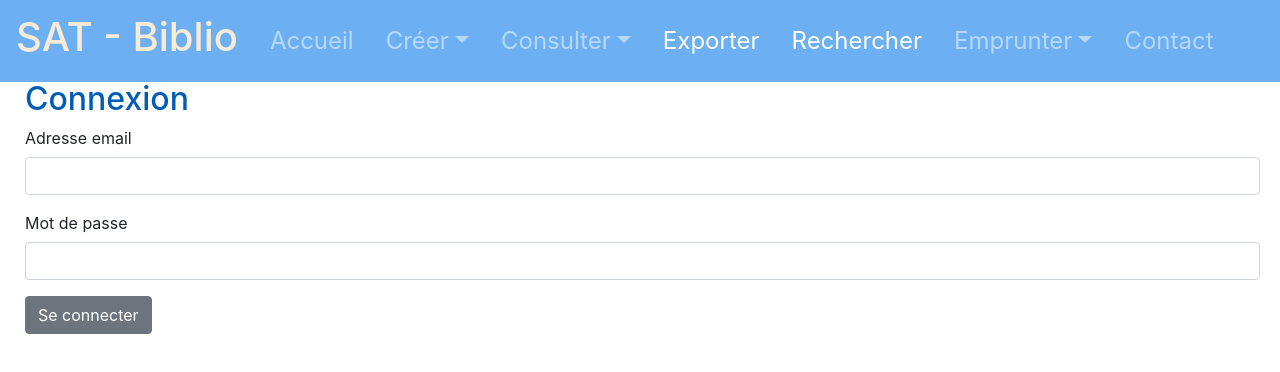
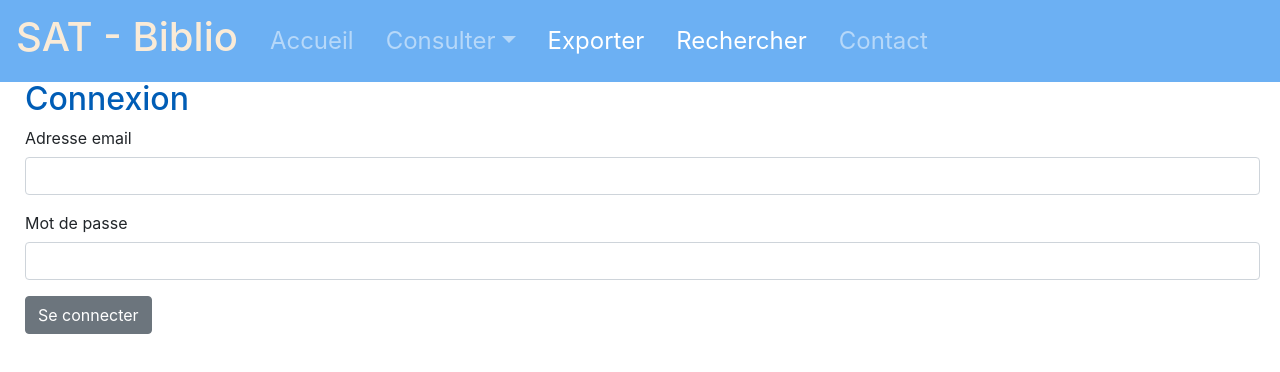
Before and after one commit to clemsciences/sat-biblio-flask, a Vue app in the folder sat-biblio-interface/: page /utilisateur/connexion in a window 1280 px wide. Shown: the top 372 px of the page. Built offline with nearby package versions, Linux system fonts and the light colour scheme; no server answers.

Commit message:
Session management modified

```diff
--- a/sat-biblio-interface/src/App.vue
+++ b/sat-biblio-interface/src/App.vue
@@ -1,15 +1,17 @@
 <template>
   <div id="app">
-    <NavBar/>
+    <NavBar v-bind:connected="connected"/>
     <router-view></router-view>
   </div>
 </template>
 
 <script>
 
-import NavBar from "@/components/NavBar";
+import NavBar from "./components/NavBar";
 import axios from "axios";
 import localStorageManager from './services/localstorageManager';
+import router from "./router";
+// import router from "./router";
 export default {
   name: 'App',
   components: {
@@ -18,6 +20,7 @@ export default {
   data: function() {
     return {
       connectionInfo: {},
+      connected: false,
     }
   },
   methods: {
@@ -27,17 +30,26 @@ export default {
               (response) => {
                 if(response.data.success) {
                   this.connectionInfo = response.data.connectionInfo;
+                  this.connected = this.connectionInfo.connected;
                 } else {
                   this.connectionInfo = {
                     connected: false
                   };
+                  this.connected = false;
                 }
               }
           );
     }
   },
   mounted() {
-    this.checkLogin();
+    router.beforeEach((to, from, next) => {
+      this.checkLogin();
+      next();
+    });
+    // axios.interceptors.response.use(function(response) {
+    //   response.connected = this.connected;
+    //   return response;
+    // });
   },
   watch: {
     connectionInfo: {
--- a/sat-biblio-interface/src/components/NavBar.vue
+++ b/sat-biblio-interface/src/components/NavBar.vue
@@ -7,7 +7,7 @@
       <b-collapse is-nav style="height: 1px;" id="navbarSupportedContent">
             <b-navbar-nav>
                 <b-nav-item to="/" class="nav-link space-around titre-nav-item">Accueil</b-nav-item>
-                <b-nav-item>
+                <b-nav-item v-if="connected">
                     <b-nav-item-dropdown text="Créer" class="titre-nav-item">
                       <b-dropdown-item to="/auteur/creer">Créer auteur</b-dropdown-item>
                       <b-dropdown-item to="/reference-livre/creer">Créer référence</b-dropdown-item>
@@ -24,7 +24,7 @@
                 </b-nav-item>
                 <b-nav-item class="active nav-link space-around titre-nav-item" to="/exporter">Exporter</b-nav-item>
                 <b-nav-item class="active nav-link space-around titre-nav-item" to="/rechercher">Rechercher</b-nav-item>
-                <b-nav-item>
+                <b-nav-item v-if="connected">
                   <b-nav-item-dropdown text="Emprunter" class="titre-nav-item">
                       <b-dropdown-item to="/emprunt/livre">Nouvel emprunt</b-dropdown-item>
                       <b-dropdown-item to="/emprunt/liste">Livres empruntés</b-dropdown-item>
@@ -39,8 +39,22 @@
 </template>
 
 <script>
+
 export default {
-  name: "NavBar"
+  name: "NavBar",
+  props: {
+    connected: Boolean
+  },
+  data: function () {
+    return {
+    }
+  },
+  watch: {
+    connected: function(newValue) {
+      console.log("nouvelle valeur "+newValue);
+    }
+  }
+
 }
 </script>
 
--- a/sat-biblio-interface/src/services/localstorageManager.js
+++ b/sat-biblio-interface/src/services/localstorageManager.js
@@ -13,7 +13,11 @@ let localStorageManager = {
         }
     },
     getSessionInfo() {
-        return JSON.parse(localStorage.getItem(SAT_BIBLIO_INFO) || {connected: false})
+        if(localStorage.getItem(SAT_BIBLIO_INFO)) {
+            return JSON.parse( localStorage.getItem(SAT_BIBLIO_INFO))
+        } else {
+            return {connected: false};
+        }
     },
     removeSessionInfo() {
         localStorage.clear();
```
